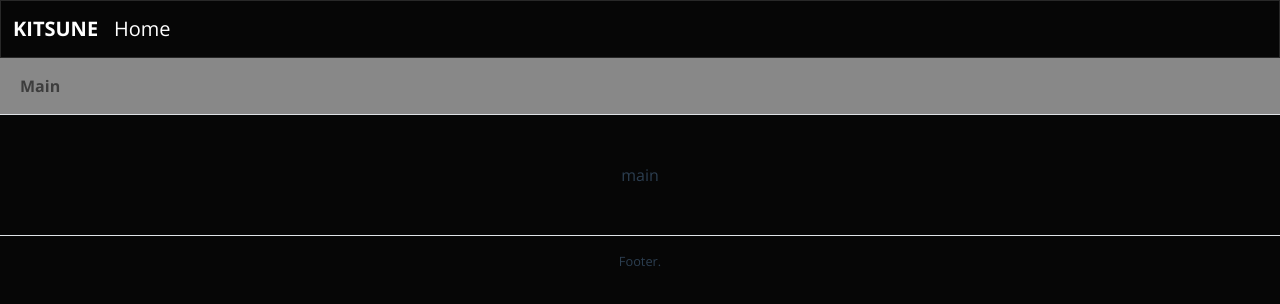
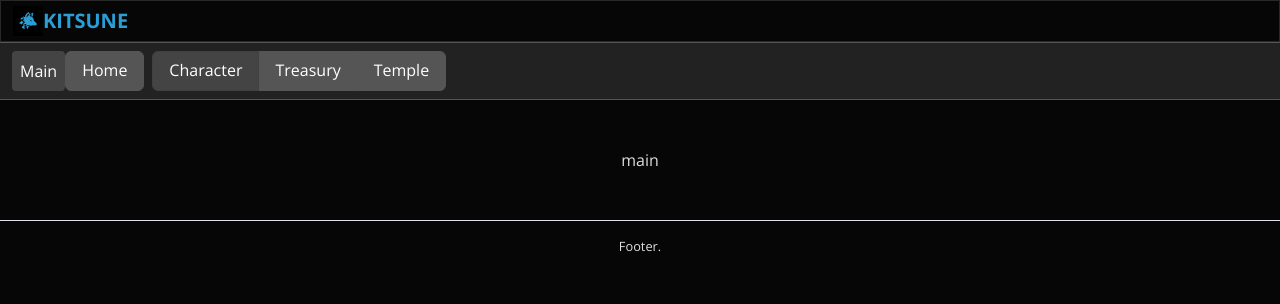
Before and after one commit to SlybootsStudio/kitsune, a Vue app: page / in a window 1280 px wide. Shown: the top 304 px of the page. Built offline with nearby package versions, Linux system fonts and the light colour scheme.

Commit message:
adding in logo, updating styling

```diff
--- a/src/components/Header.vue
+++ b/src/components/Header.vue
@@ -1,15 +1,14 @@
 <template>
-  <div class="navbar navbar-dark bg-dark">
+  <div class="navbar navbar-dark bg-dark m-0 p-0">
     <div class="container-fluid">
       <div class="navbar-brand d-flex">
-        <!-- Logo <img
-          src=""
+        <img
+          src="@/assets/kitsune.svg"
           alt=""
           height="30"
-          class="d-inline-flex align-top me-3 pe-3 border-end"
-        /> -->
-        <div class="title me-3 fw-bold">KITSUNE</div>
-        <div class="subtitle">Home</div>
+          class="d-inline-flex align-top"
+        />
+        <div class="title me-3 fw-bold text-primary">KITSUNE</div>
       </div>
     </div>
   </div>
--- a/src/components/Navbar.vue
+++ b/src/components/Navbar.vue
@@ -1,5 +1,7 @@
 <template>
-  <nav class="navbar navbar-expand-sm navbar-light bg-light border-bottom">
+  <nav
+    class="navbar navbar-expand-sm navbar-dark text-light border-top border-bottom border-secondary"
+  >
     <div class="container-fluid">
       <button
         class="navbar-toggler"
@@ -14,9 +16,28 @@
       </button>
       <div class="collapse navbar-collapse" id="navbar">
         <div class="navbar-nav">
-          <router-link :to="{ name: 'Main' }" class="nav-link"
+          <router-link
+            :to="{ name: 'Main' }"
+            class="nav-link btn btn-secondary btn-sm"
             >Main</router-link
           >
+          <div class="btn-group me-2" role="group" aria-label="First group">
+            <router-link class="btn btn-secondary" :to="{ name: 'Main2' }"
+              >Home</router-link
+            >
+          </div>
+
+          <div class="btn-group me-2" role="group" aria-label="First group">
+            <router-link class="btn btn-secondary" :to="{ name: 'Main' }"
+              >Character</router-link
+            >
+            <router-link class="btn btn-secondary" :to="{ name: 'Main2' }"
+              >Treasury</router-link
+            >
+            <router-link class="btn btn-secondary" :to="{ name: 'Main2' }"
+              >Temple</router-link
+            >
+          </div>
         </div>
       </div>
     </div>
@@ -34,4 +55,8 @@ export default {
 </script>
 
 <!-- Add "scoped" attribute to limit CSS to this component only -->
-<style scoped></style>
+<style scoped>
+.navbar {
+  background: #222 !important;
+}
+</style>
--- a/src/css/style.css
+++ b/src/css/style.css
@@ -3,6 +3,6 @@
   -webkit-font-smoothing: antialiased;
   -moz-osx-font-smoothing: grayscale;
   text-align: center;
-  color: #2c3e50;
+  color: #ddd;
   font-weight:400;
 }
--- a/src/router/index.js
+++ b/src/router/index.js
@@ -6,12 +6,17 @@ const routes = [
     path: "/",
     name: "Main",
     component: Main
+  },
+  {
+    path: "/main",
+    name: "Main2",
+    component: Main
   }
 ];
 
 const router = createRouter({
   mode: "history",
-  linkExactActiveClass: "fw-bold",
+  linkExactActiveClass: "active",
   history: createWebHistory(process.env.BASE_URL),
   routes
 });
```
Also changed, not shown: src/assets/kitsune.svg (added).
